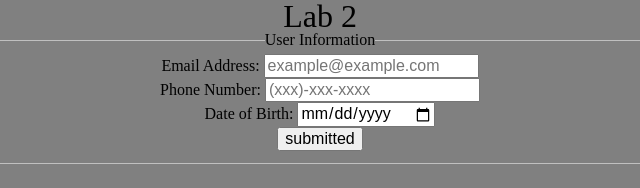
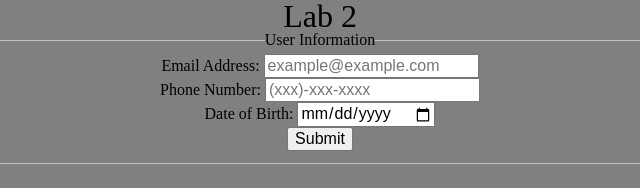
Before and after one commit to ITMD-362-Fall-2021-Rafael-Armenta/lab2, a plain HTML site: page index.html in a window 1280 px wide. Shown: the full height of the page, 320-960 px from the left. Drawn offline with Linux system fonts and the light colour scheme.

Commit message:
Update index.html
Spelling error fix

```diff
--- a/index.html
+++ b/index.html
@@ -30,8 +30,8 @@
 						<input name="dob" type="date" placeholder="mm/dd/yyyy">
 				</div>
 
-				<div>
-					<input type="submit" value="submitted">
+				<div id="submitBtn">
+					<input type="submit" value="Submit">
 				</div>
 
 			</fieldset>
```
